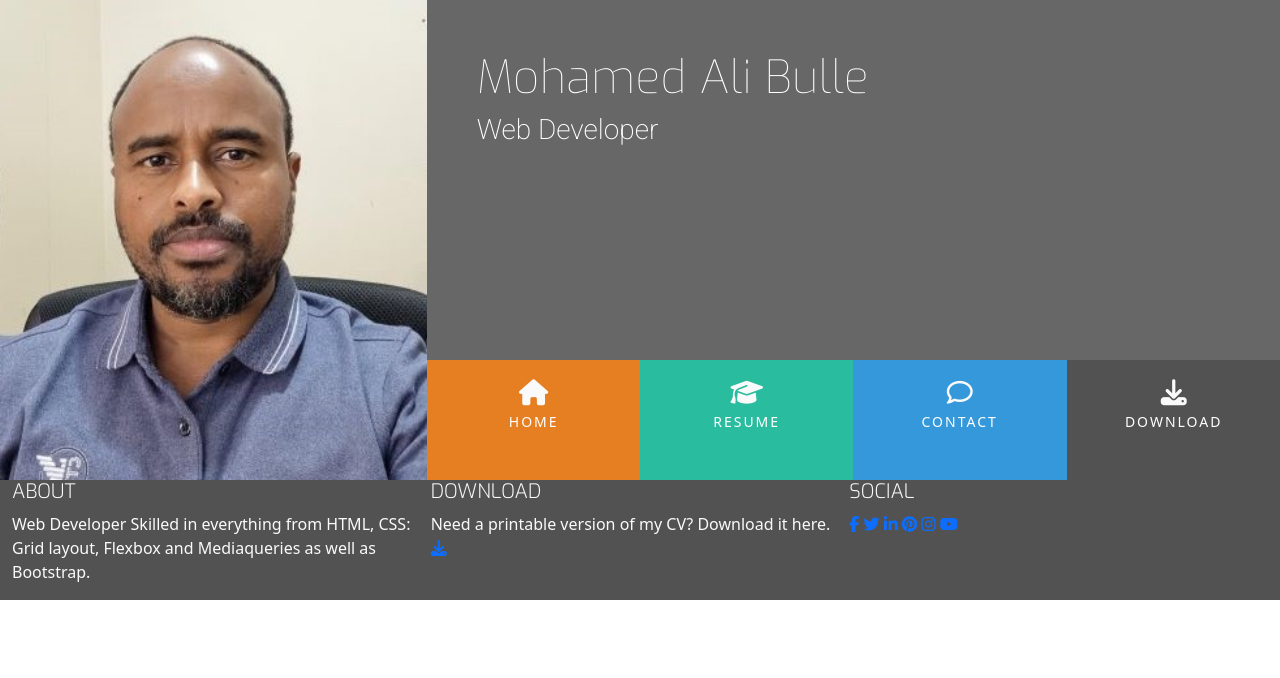
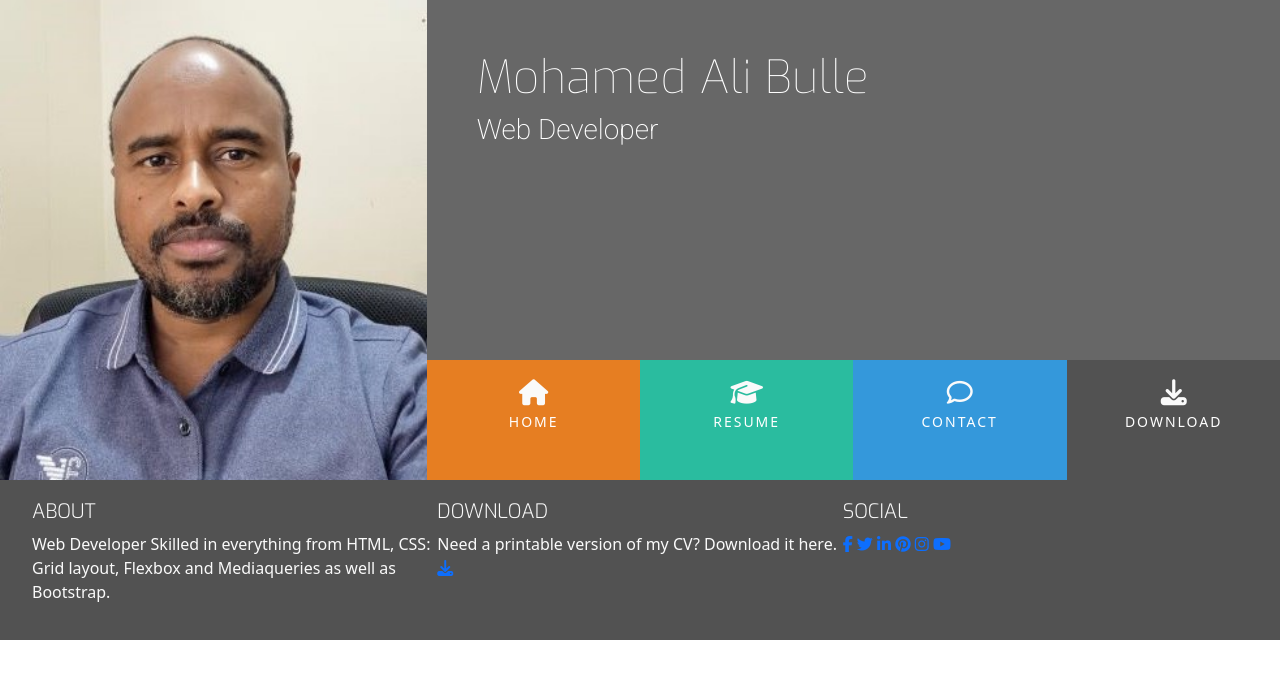
Before and after one commit to Bulle1982/CapstoneProject2, a plain HTML site: page index.html in a window 1280 px wide. Drawn offline with nearby package versions, Linux system fonts and the light colour scheme.

Commit message:
Add style to footer

```diff
--- a/assets/css/style.css
+++ b/assets/css/style.css
@@ -154,3 +154,11 @@ footer {
     min-height: 120px;
     margin: 0;
 }
+
+#footer-details {
+    padding: 20px;
+}
+
+.social-links {
+    padding-bottom: 15px;
+}
--- a/index.html
+++ b/index.html
@@ -93,7 +93,7 @@
 
     <section></section>
     <footer class="container-fluid">
-      <div class="row">
+      <div id="footer-details" class="row">
         <div class="col-md-4">
           <h5 class="uppercase general-sub">About</h5>
           <p class="inline-block">
```
